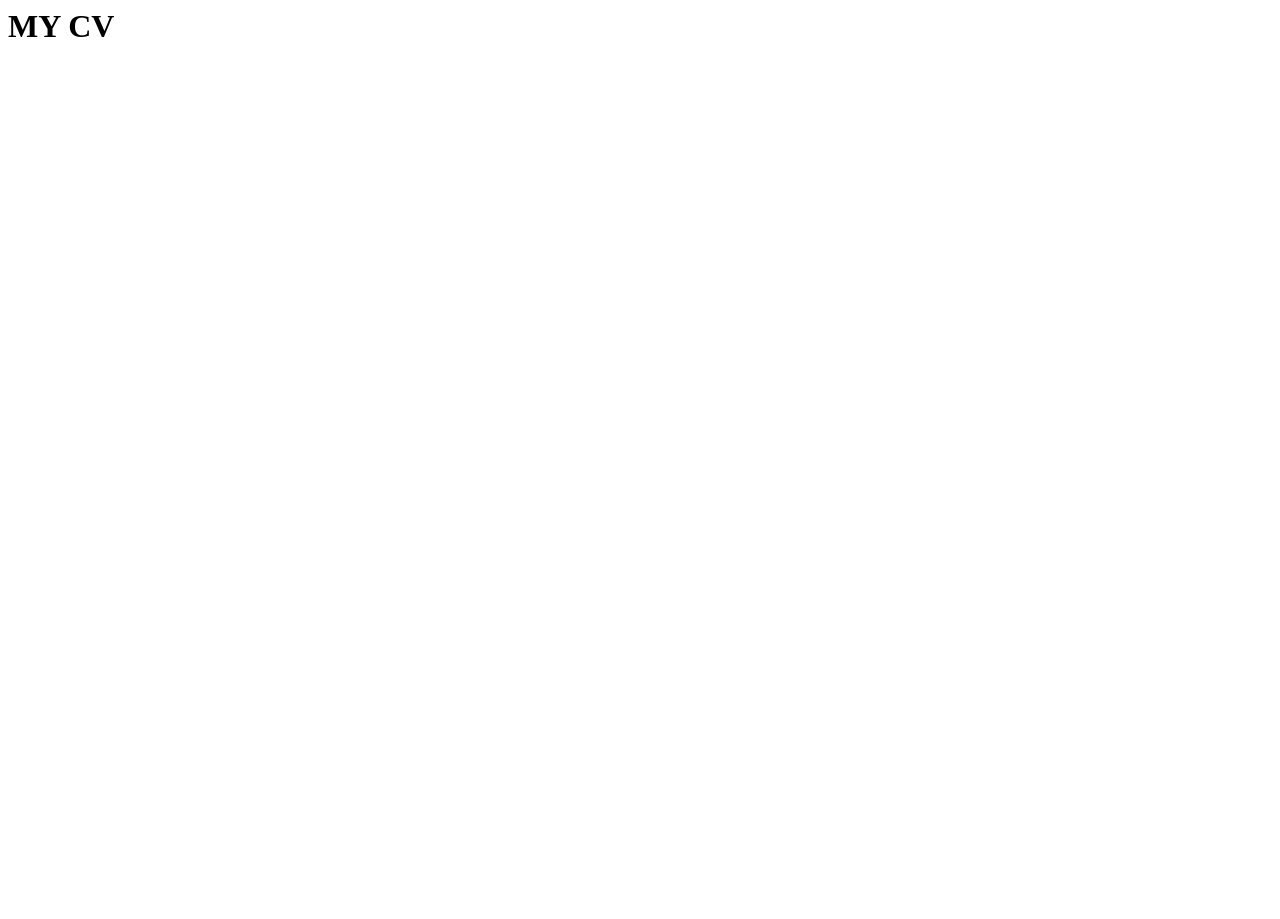
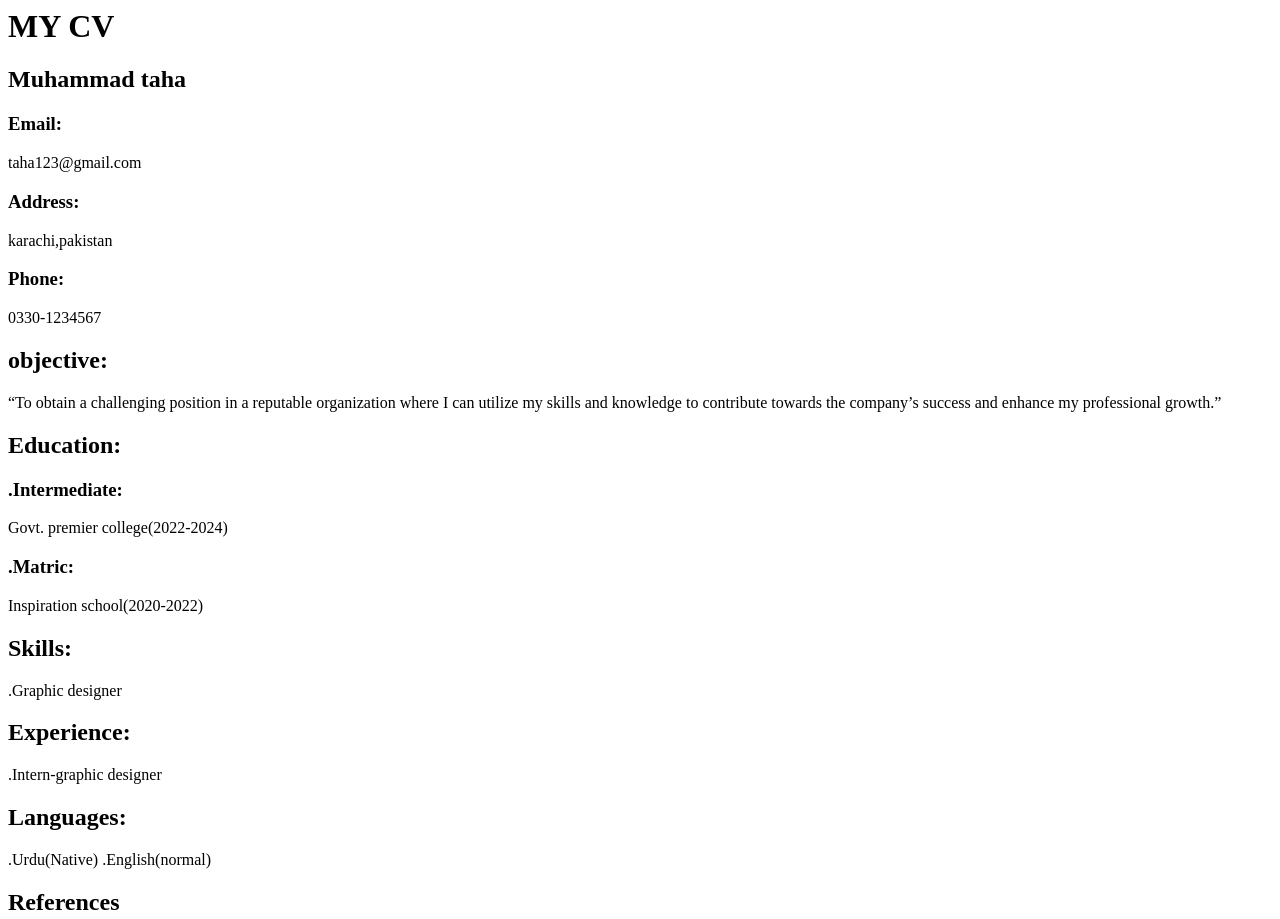
Before and after one commit to Taha-wahab/taha-wahab, a plain HTML site: page index.html in a window 1280 px wide. Shown: the top 919 px of the page. Before the commit the page ends 800 px from the top, so only its background shows below. Drawn offline with Linux system fonts and the light colour scheme.

Commit message:
Add files via upload
commit

```diff
--- a/index.html
+++ b/index.html
@@ -6,36 +6,22 @@
 <h1>
 MY CV
 </h1>
-
-
-
-
-
-
-
-
-
-
-
-
-
-
-
-
-
-
-
-
-
-
-
-
-
-
-
-
-
-
-
+<h2>Muhammad taha</h2>
+<h3>Email:</h3>taha123@gmail.com
+<h3>Address:</h3> karachi,pakistan
+<h3>Phone:</h3>0330-1234567
+<h2>objective:</h2><p>“To obtain a challenging position in a reputable organization where I can utilize my skills and knowledge to contribute towards the company’s success and enhance my professional growth.”</p>
+<h2>Education:</h2>
+<h3>.Intermediate:</h3>Govt. premier college(2022-2024)
+<h3>.Matric:</h3>Inspiration school(2020-2022)
+<h2>Skills:</h2>
+.Graphic designer
+<h2>Experience:</h2>
+.Intern-graphic designer
+<h2>Languages:</h2>
+.Urdu(Native)
+.English(normal)
+<h2>References</h2>
+.Available on request
 </body>
 </html>
```
